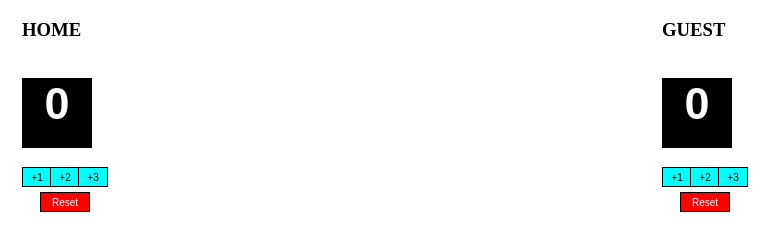
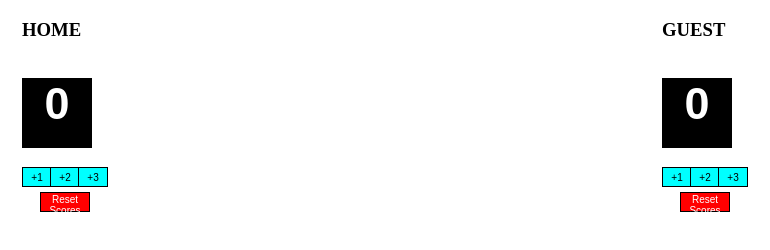
Before and after one commit to Xer0503/Solo-Exercise, a website built with Vite: page index.html in a window 1280 px wide. Shown: the full height of the page, 263-1033 px from the left. Built offline with nearby package versions, Linux system fonts and the light colour scheme.

Commit message:
Update index.html

```diff
--- a/index.html
+++ b/index.html
@@ -12,7 +12,7 @@
                         <button onclick="One()">+1</button>
                         <button onclick="Two()">+2</button>
                         <button onclick="Three()">+3</button>
-                        <button class="reset" onclick="reset()">Reset</button>
+                        <button class="reset" onclick="reset()">Reset Scores</button>
                     </div>
                 </div>
             </div>
@@ -24,7 +24,7 @@
                         <button onclick="OneG()">+1</button>
                         <button onclick="TwoG()">+2</button>
                         <button onclick="ThreeG()">+3</button>
-                        <button class="reset" onclick="resetG()">Reset</button>
+                        <button class="reset" onclick="resetG()">Reset Scores</button>
                     </div>
                 </div>
 
```
